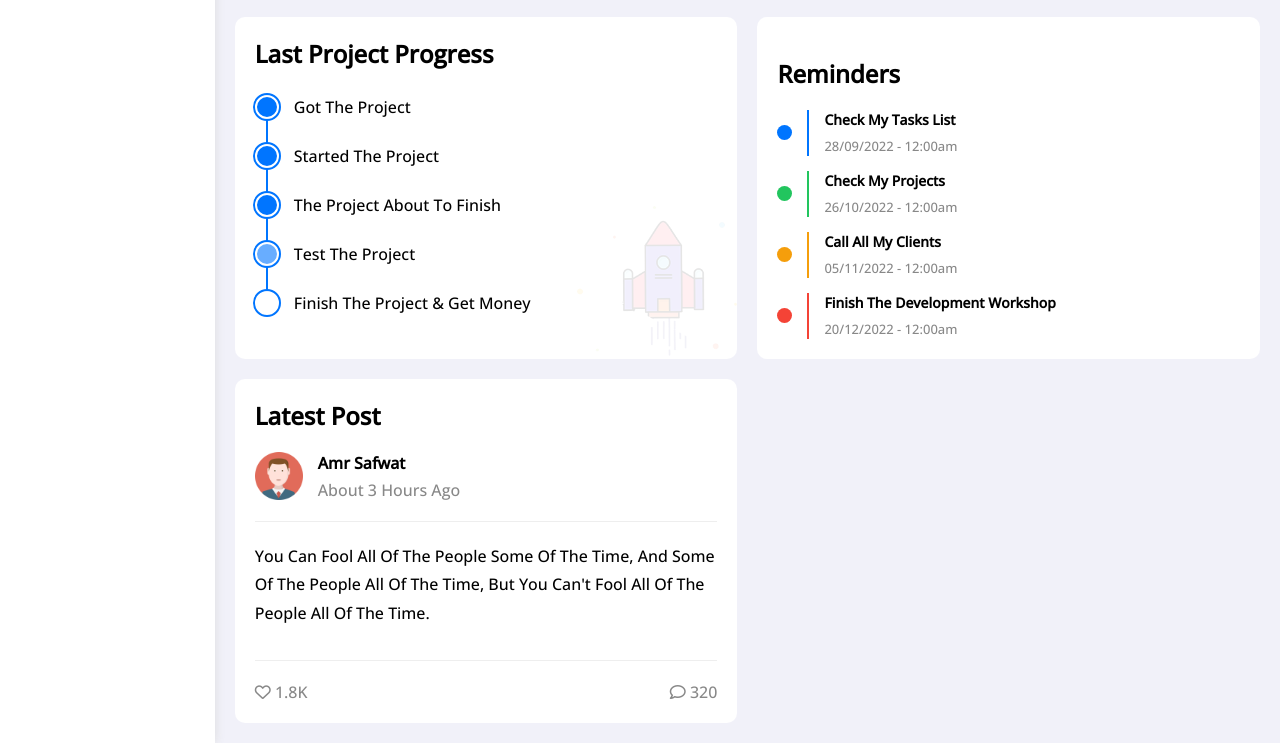
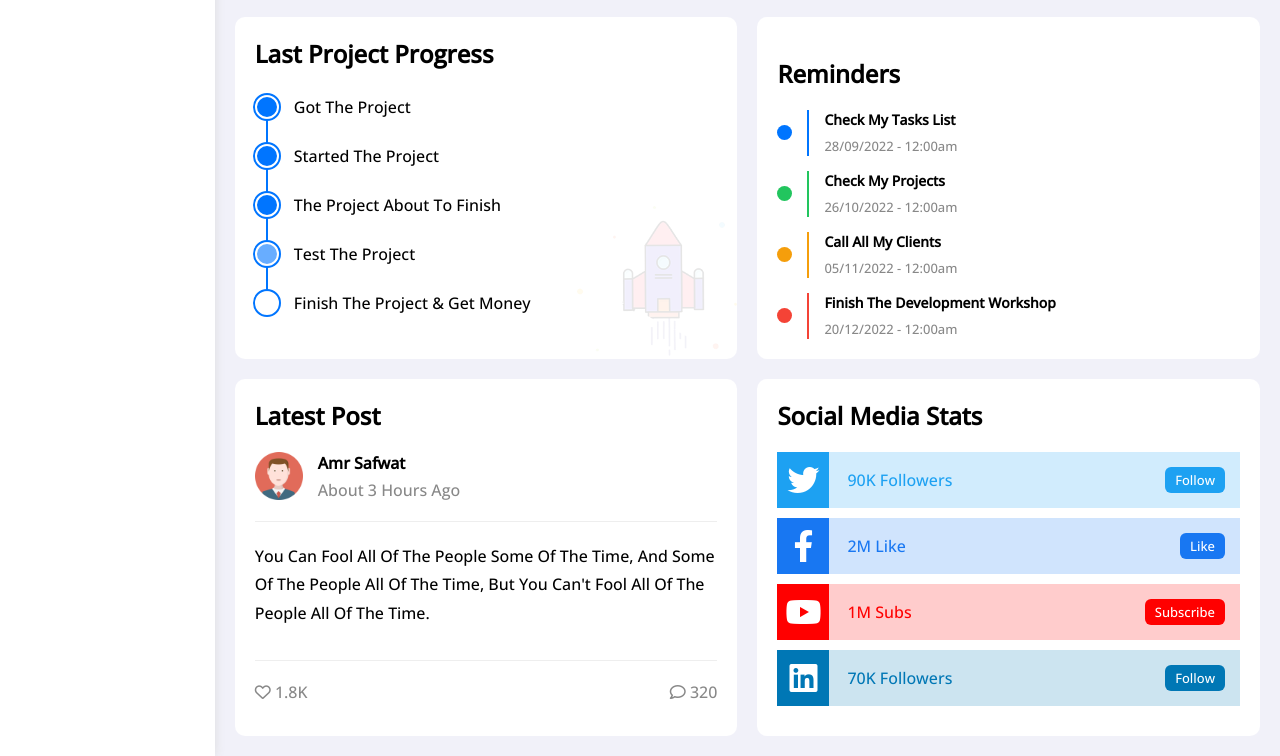
Before and after one commit to Amr-Safwat/Dashboard, a plain HTML site: page index.html in a window 1280 px wide. Shown: the part 1961-2717 px from the top of the page. Drawn offline with nearby package versions, Linux system fonts and the light colour scheme.

Commit message:
Created a social media section

```diff
--- a/css/framework.css
+++ b/css/framework.css
@@ -214,4 +214,7 @@ border: none;
 .w-fit {
   width: fit-content;
 }
+.h-full {
+  height: 100%;
+}
 /* Width + Height */
--- a/css/master.css
+++ b/css/master.css
@@ -432,7 +432,6 @@ ul {
 }
 /* Reminders */
 /* Latest Post */
-/* Latest Post */
 .latest-post .avatar {
   width: 48px;
   height: 48px;
@@ -443,6 +442,54 @@ ul {
   border-top: 1px solid #eee;
   border-bottom: 1px solid #eee;
 }
+/* Latest Post */
+/* Social Media */
+.media .box {
+  padding-left: 70px;
+}
+.media .box i {
+  position: absolute;
+  left: 0;
+  top: 0;
+  width: 52px;
+  transition: .3s;
+}
+.media .box i:hover {
+  transform: rotate(5deg);
+}
+.media .twitter {
+  background-color: rgb(29 161 242 / 20%);
+  color: #1da1f2;
+}
+.media .twitter i,
+.media .twitter a {
+  background-color: #1da1f2;
+}
+.media .facebook {
+  background-color: rgb(24 119 242 / 20%);
+  color: #1877f2;
+}
+.media .facebook i,
+.media .facebook a {
+  background-color: #1877f2;
+}
+.media .youtube {
+  background-color: rgb(255 0 0 / 20%);
+  color: #ff0000;
+}
+.media .youtube i,
+.media .youtube a {
+  background-color: #ff0000;
+}
+.media .linkedin {
+  background-color: rgb(0 119 181 / 20%);
+  color: #0077b5;
+}
+.media .linkedin i,
+.media .linkedin a {
+  background-color: #0077b5;
+}
+/* Social Media */
 /* Animations */
 @keyframes change-color {
   from {
--- a/index.html
+++ b/index.html
@@ -4,9 +4,9 @@
 		<meta charset="UTF-8" />
 		<meta name="viewport" content="width=device-width, initial-scale=1.0" />
 		<title>Dashboard</title>
+		<link rel="stylesheet" href="https://cdnjs.cloudflare.com/ajax/libs/font-awesome/6.1.1/css/all.min.css">
 		<link rel="stylesheet" href="css/framework.css" />
 		<link rel="stylesheet" href="css/master.css" />
-		<link rel="stylesheet" href="https://cdnjs.cloudflare.com/ajax/libs/font-awesome/6.1.1/css/all.min.css">
     <link rel="preconnect" href="https://fonts.googleapis.com">
     <link rel="preconnect" href="https://fonts.gstatic.com" crossorigin>
     <link href="https://fonts.googleapis.com/css2?family=Open+Sans:wght@300;500&display=swap" rel="stylesheet">
@@ -39,7 +39,7 @@
 						</a>
 						<a class="d-flex align-center fs-14 c-black bg-white p-10 rad-6 p-relative" href="index.html">
 							<i class="fa-solid fa-user-group fa-fw"></i>
-							<span>Files</span>
+							<span>Friends</span>
 						</a>
 						<a class="d-flex align-center fs-14 c-black bg-white p-10 rad-6 p-relative" href="index.html">
 							<i class="fa-solid fa-file fa-fw"></i>
@@ -431,6 +431,35 @@
 						</div>
 					</div>
 					<!-- /Latest Post -->
+					<!-- Media Stats -->
+					<div class="media bg-white rad-10 p-20 p-relative">
+						<h2 class="m-0 mb-20">Social Media Stats</h2>
+						<div class="box twitter p-15 p-relative between-flex mb-10">
+							<i class="fa-brands fa-twitter fa-2x c-white h-full center-flex"></i>
+							<span>90K Followers</span>
+							<a class="fs-13 c-white
+							 btn-shape" href="#">Follow</a>
+						</div>
+						<div class="box facebook p-15 p-relative between-flex mb-10">
+							<i class="fa-brands fa-facebook-f fa-2x c-white h-full center-flex"></i>
+							<span>2M Like</span>
+							<a class="fs-13 c-white
+							 btn-shape" href="#">Like</a>
+						</div>
+						<div class="box youtube p-15 p-relative between-flex mb-10">
+							<i class="fa-brands fa-youtube fa-2x c-white h-full center-flex"></i>
+							<span>1M Subs</span>
+							<a class="fs-13 c-white
+							 btn-shape" href="#">Subscribe</a>
+						</div>
+						<div class="box linkedin p-15 p-relative between-flex mb-10">
+							<i class="fa-brands fa-linkedin fa-2x c-white h-full center-flex"></i>
+							<span>70K Followers</span>
+							<a class="fs-13 c-white
+							 btn-shape" href="#">Follow</a>
+						</div>
+					</div>
+					<!-- Media Stats -->
 				</div>
 			</div>
 		</div>
```
